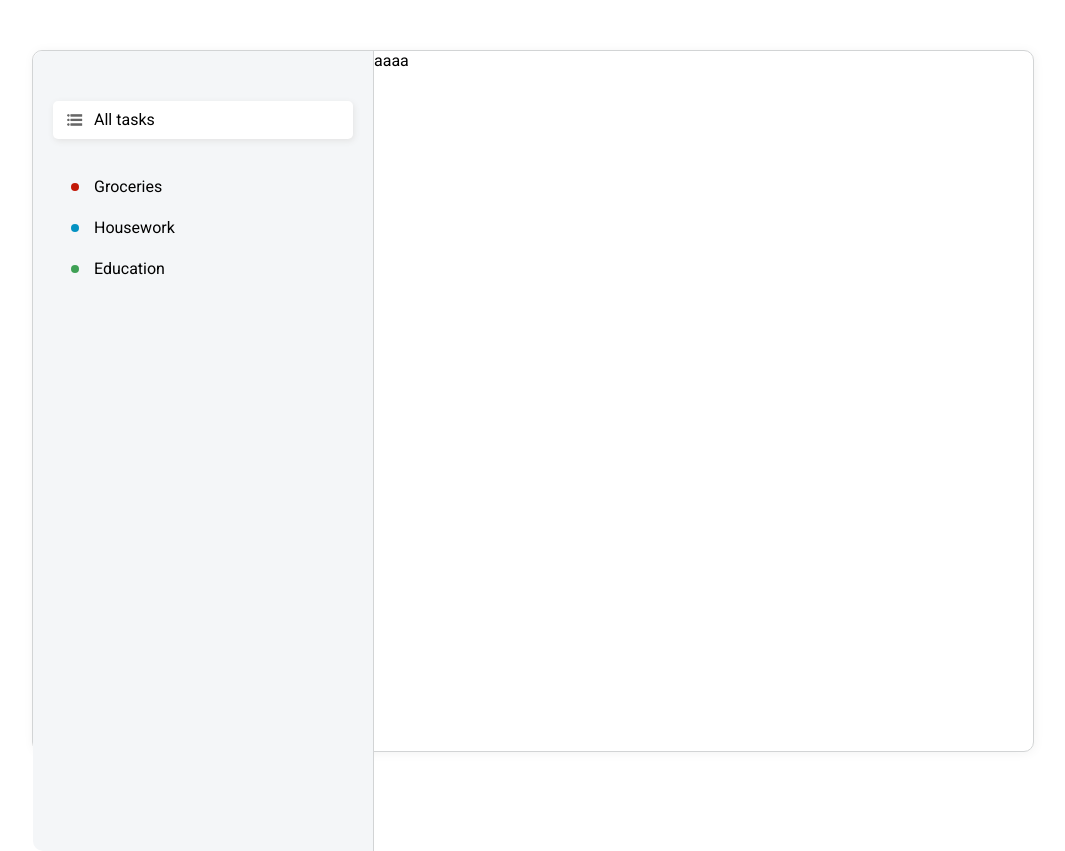
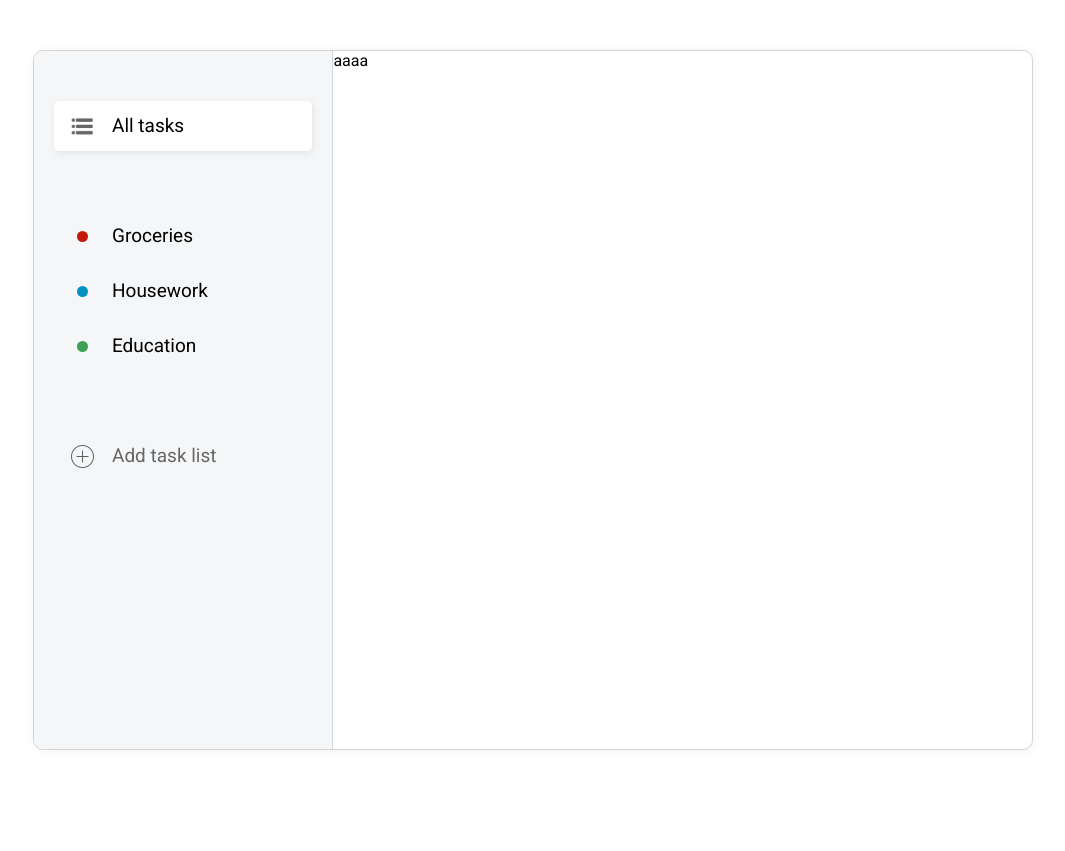
Before and after one commit to astrioh/todo-react, a React (Create React App) app: page / in a window 1280 px wide. Shown: the whole page, without its empty margins (107-1172 px from the left). After the commit the page ends 800 px from the top, so only its background shows below. Built offline with nearby package versions, Linux system fonts and the light colour scheme.

Commit message:
finished navigation bar

```diff
--- a/src/App.js
+++ b/src/App.js
@@ -2,20 +2,24 @@ import React from 'react';
 import NavList from './components/NavList/NavList';
 
 import menuImg from './assets/img/menu.png';
+import AddListBtn from './components/AddListBtn/AddListBtn';
 
 function App() {
     return (
         <div className="todo-app">
             <div className="todo-app__menu">
-            <NavList tasks={[
+                <NavList
+                    tasks={[
                         {
                             id: 1,
                             icon: menuImg,
                             text: 'All tasks',
                             active: true,
-                }
-            ]} />
-            <NavList tasks={[
+                        },
+                    ]}
+                />
+                <NavList
+                    tasks={[
                         {
                             id: 1,
                             color: 'red',
@@ -31,11 +35,12 @@ function App() {
                             color: 'green',
                             text: 'Education',
                         },
-            ]} />
+                    ]}
+                    deletable
+                />
+                <AddListBtn />
             </div>
-        <div className="todo-app__tasks">
-            aaaa
-        </div>
+            <div className="todo-app__tasks">aaaa</div>
         </div>
     );
 }
--- /dev/null
+++ b/src/components/AddListBtn/AddListBtn.jsx
@@ -0,0 +1,35 @@
+import React, { useState } from 'react';
+import NavList from '../NavList/NavList';
+
+import plusImg from '../../assets/img/plus.png';
+import './AddListBtn.scss';
+
+const AddListBtn = () => {
+    const [isVisible, setVisibility] = useState(false);
+    const colors = ['red', 'green', 'blue', 'purple', 'yellow'];
+    return (
+        <div className="add-list">
+            <NavList
+                tasks={[
+                    {
+                        id: 1,
+                        icon: plusImg,
+                        text: 'Add task list',
+                    },
+                ]}
+                onClick={() => setVisibility(true)}
+            />
+            {isVisible && (
+                <div className="add-list__modal">
+                    <input
+                        type="text"
+                        name="taskName"
+                        className="add-list__task-name"
+                    />
+                </div>
+            )}
+        </div>
+    );
+};
+
+export default AddListBtn;
--- /dev/null
+++ b/src/components/AddListBtn/AddListBtn.scss
@@ -0,0 +1,13 @@
+.add-list {
+    color: #666666;
+    &:hover {
+        color: #000;
+    }
+    &__modal {
+        width: 255px;
+        height: 160px;
+        background-color: #fff;
+        box-shadow: 0px 6px 10px rgba(#000000, 0.05);
+        border-radius: 5px;
+    }
+}
--- a/src/components/Dot/Dot.jsx
+++ b/src/components/Dot/Dot.jsx
@@ -1,9 +1,9 @@
 import React from 'react';
 import './Dot.scss';
 
-const Dot = ({ color }) => {
+const Dot = ({ color, size }) => {
     return (
-        <div className={`dot dot_${color}`}></div>
+        <div className={size ? `dot dot_${color} dot_${size}` : `dot dot_${color}`}></div>
     )
 }
 
--- a/src/components/Dot/Dot.scss
+++ b/src/components/Dot/Dot.scss
@@ -1,6 +1,6 @@
 .dot {
-    width: 8px;
-    height: 8px;
+    width: 11px;
+    height: 11px;
     border-radius: 50%;
     &_red {
         background-color: #c21807;
@@ -11,4 +11,14 @@
     &_blue {
         background-color: #0492C2;
     }
+    &_purple {
+        background-color: #663a82;
+    }
+    &_yellow {
+        background-color: #ffd300;
+    }
+    &_medium {
+        width: 18px;
+        height: 18px;
+    }
 }
--- a/src/components/NavList/NavList.jsx
+++ b/src/components/NavList/NavList.jsx
@@ -2,9 +2,9 @@ import React from 'react';
 import "./NavList.scss";
 import Dot from '../Dot/Dot';
 
-const NavList = ({ tasks }) => {
+const NavList = ({ tasks, deletable, onClick }) => {
     return (
-    <ul className="nav-list">
+    <ul onClick={onClick} className="nav-list">
         {
             tasks.map(task => (
                 <li key={task.id} className={task.active ? 'nav-list__item nav-list__item_active' : 'nav-list__item'}>
--- a/src/components/NavList/NavList.scss
+++ b/src/components/NavList/NavList.scss
@@ -1,13 +1,15 @@
 .nav-list {
     list-style: none;
-    margin-bottom: 30px;
+    margin-bottom: 60px;
     i {
-        width: 18px;
+        width: 30px;
+        height: 30px;
         display: flex;
         justify-content: center;
+        align-items: center;
     }
     &__item-image {
-        width: 18px;
+        width: 25px;
         opacity: 0.6;
     }
     &__item {
@@ -18,13 +20,22 @@
         padding: 10px 13px;
         cursor: pointer;
         margin-bottom: 5px;
+
         &_active {
             box-shadow: 1px 2px 6px #e3e3e3;
             background-color: #fff;
         }
+        &:hover {
+            transition: .4s;
+            box-shadow: 1px 2px 6px #e3e3e3;
+        }
+        &:hover img {
+            transition: .4s;
+            opacity: 1;
+        }
     }
     &__item-text {
-        font-size: 16px;
-        margin-left: 10px;
+        font-size: 19px;
+        margin-left: 15px;
     }
 }
--- a/src/index.scss
+++ b/src/index.scss
@@ -2,6 +2,7 @@
     margin: 0;
     padding: 0;
     font-family: 'Roboto', -apple-system, system-ui, sans-serif;
+    box-sizing: border-box;
 }
 
 body {
@@ -27,5 +28,4 @@ body {
         border-top-left-radius: 10px;
         padding: 50px 20px;
     }
-
 }
```
Also changed, not shown: src/assets/img/plus.png (added). Lines whose indentation alone changed are shown as unchanged.
